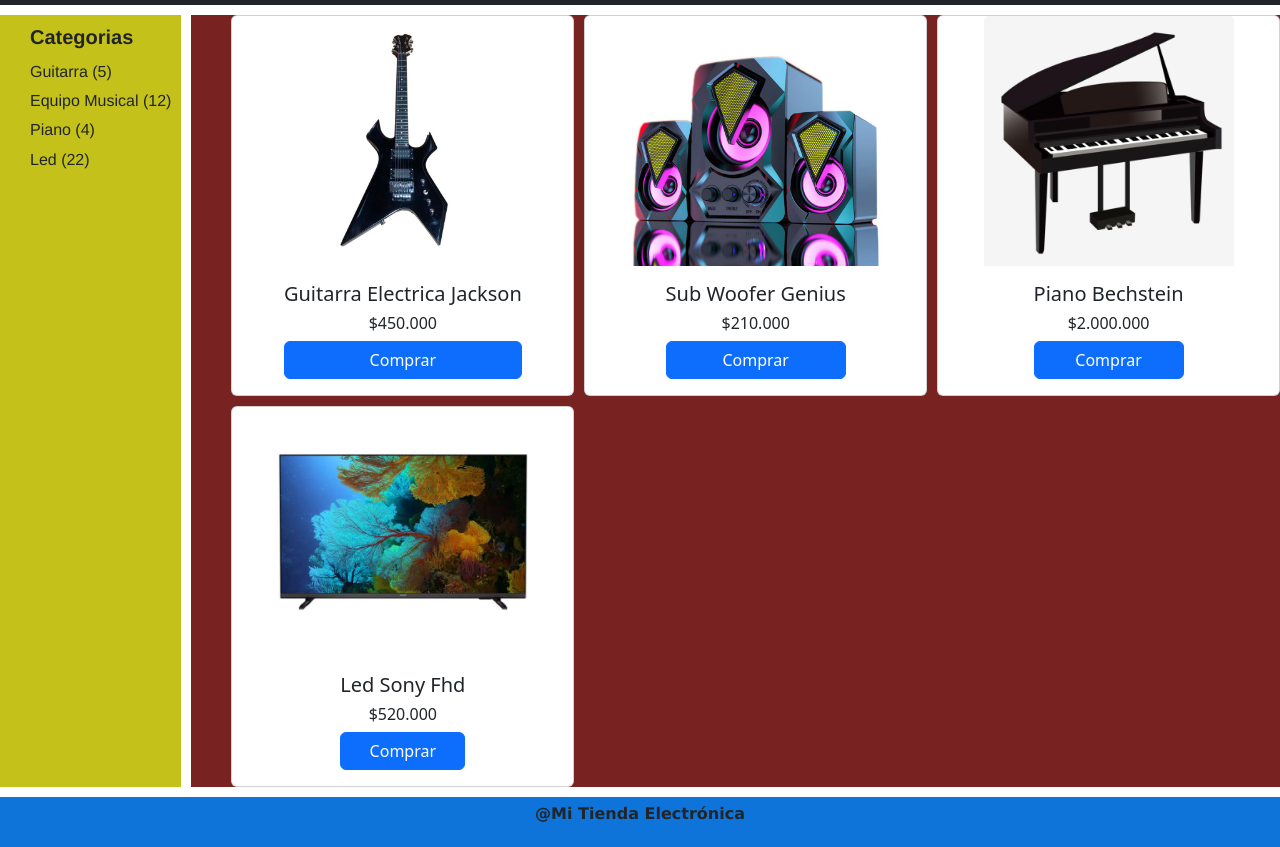
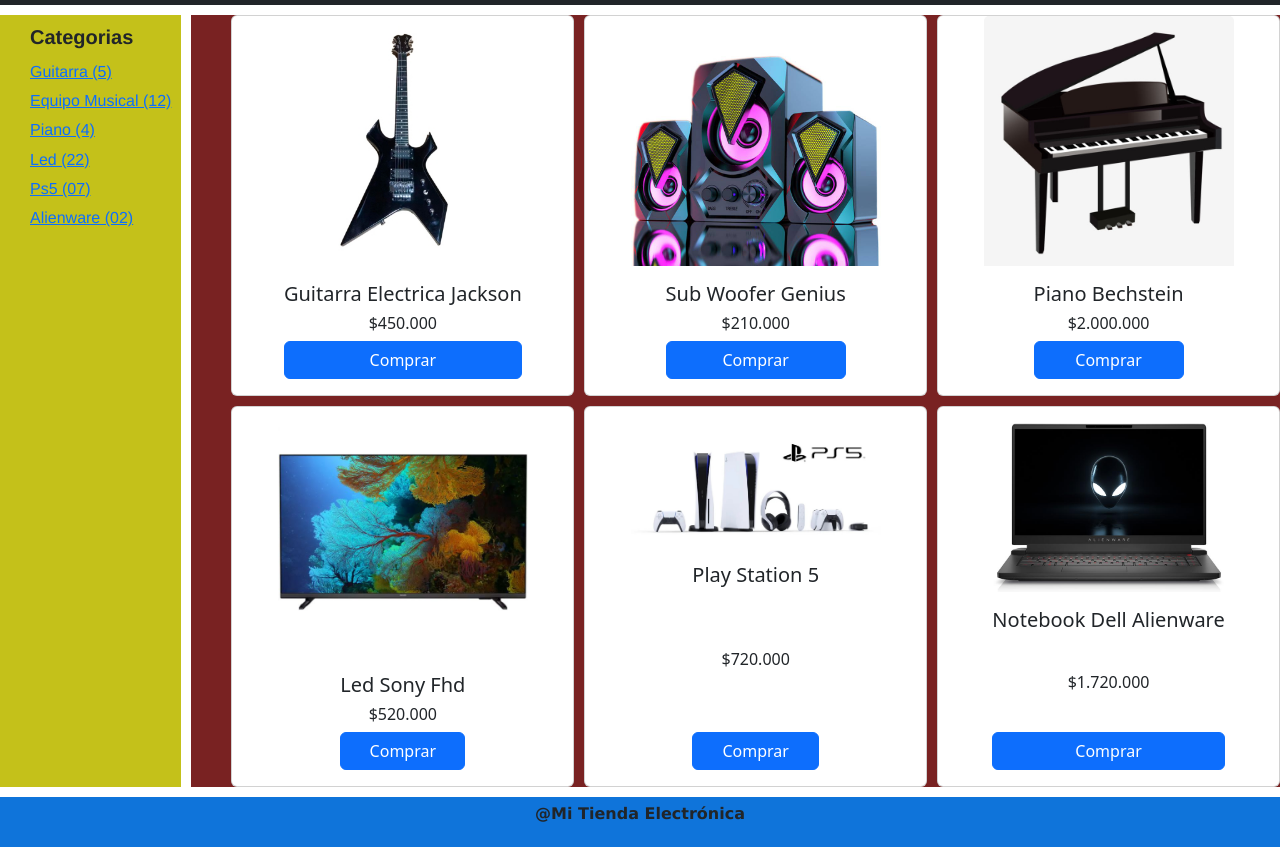
Before and after one commit to cruzadojr/primer-grid, a plain HTML site: page index.html in a window 1280 px wide. Shown: the part 45-892 px from the top of the page. Drawn offline with nearby package versions, Linux system fonts and the light colour scheme.

Commit message:
agregando dos imagenes y direccionamiento

```diff
--- a/index.html
+++ b/index.html
@@ -53,14 +53,32 @@
                   <a href="#" class="btn btn-primary">Comprar</a>
                 </div>
             </div>
+            <div class="card">
+              <img src="./assets/imagenes/ps5.jpg" class="card-img-top" alt="play station">
+              <div class="card-body">
+                <h5 class="card-title">Play Station 5</h5>
+                <h6 class="card-text">$720.000</h6>
+                <a href="#" class="btn btn-primary">Comprar</a>
+              </div>
+          </div>
+          <div class="card">
+            <img src="./assets/imagenes/alien.jpg" class="card-img-top" alt="notebook">
+            <div class="card-body">
+              <h5 class="card-title">Notebook Dell Alienware</h5>
+              <h6 class="card-text">$1.720.000</h6>
+              <a href="#" class="btn btn-primary">Comprar</a>
+            </div>
+        </div>
         </menu>
         <main>
           <div class="categorias">
             <h5><strong>Categorias <br></strong></h5>
-            <h6>Guitarra (5)</h6>
-            <h6>Equipo Musical (12)</h6>
-            <h6>Piano (4)</h6>
-            <h6>Led (22)</h6>
+            <h6><a href="./assets/imagenes/guitar.jpg">Guitarra (5)</a></h6>
+            <h6><a href="./assets/imagenes/parlantes.jpg">Equipo Musical (12)</a></h6>
+            <h6><a href="./assets/imagenes/piano.jpg">Piano (4)</a></h6>
+            <h6><a href="./assets/imagenes/plasma.jpg">Led (22)</a></h6>
+            <h6><a href="./assets/imagenes/ps5.jpg">Ps5 (07)</a></h6>
+            <h6><a href="./assets/imagenes/alien.jpg">Alienware (02)</a></h6>
           </div>
         </main>
         <footer>
```
Also changed, not shown: assets/imagenes/alien.jpg (added), assets/imagenes/ps5.jpg (added).
